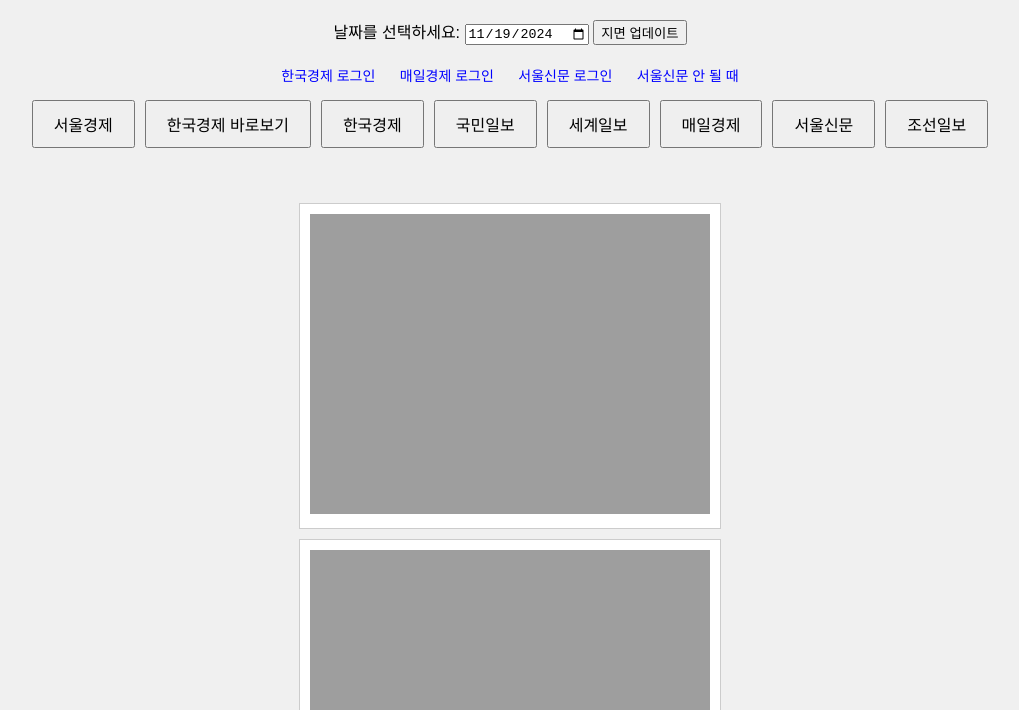
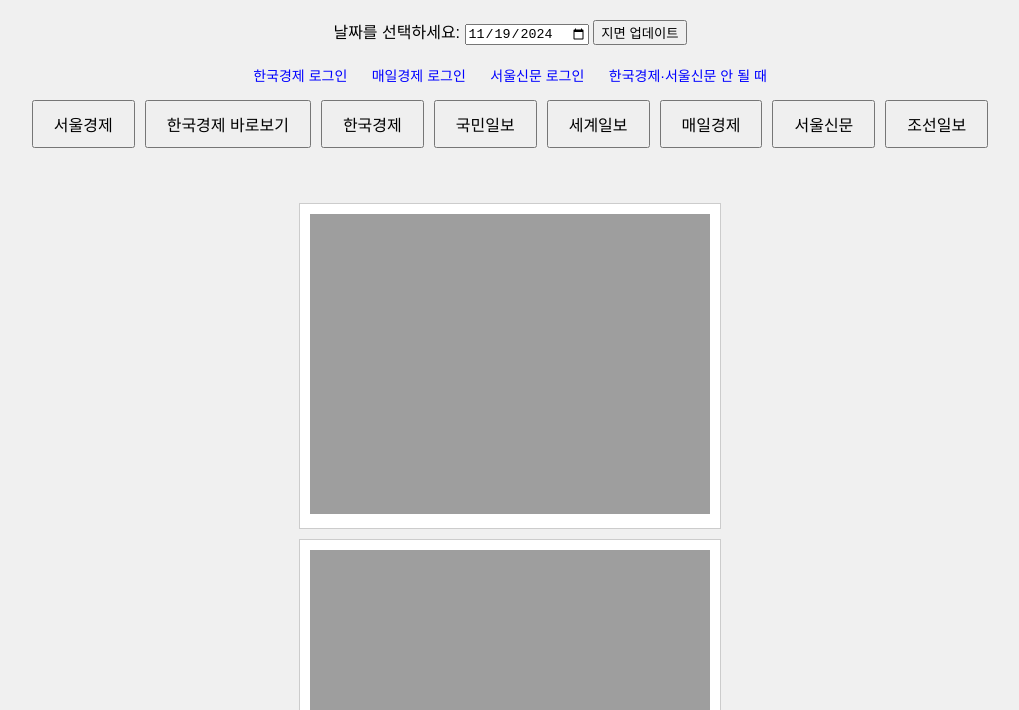
Before and after one commit to dongnemart/dongnemart.github.io, a plain HTML site: page index.html in a window 1280 px wide. Shown: the part 90-800 px from the top of the page, without its empty margins (130-1149 px from the left). Drawn offline with Linux system fonts and the light colour scheme.

Commit message:
Add files via upload

```diff
--- a/index.html
+++ b/index.html
@@ -74,7 +74,7 @@
         <a href="#" onclick="openLoginPopup('hankyung')">한국경제 로그인</a>
         <a href="#" onclick="openLoginPopup('maeil')">매일경제 로그인</a>
         <a href="#" onclick="openLoginPopup('seoul')">서울신문 로그인</a>
-        <a href="#" onclick="openImagePopup()">서울신문 안 될 때</a>
+        <a href="#" onclick="openImagePopup()">한국경제·서울신문 안 될 때</a>
     </div>
     <div class="menu">
         <button onclick="showNewspaper('newspaper1.html')">서울경제</button>
```
